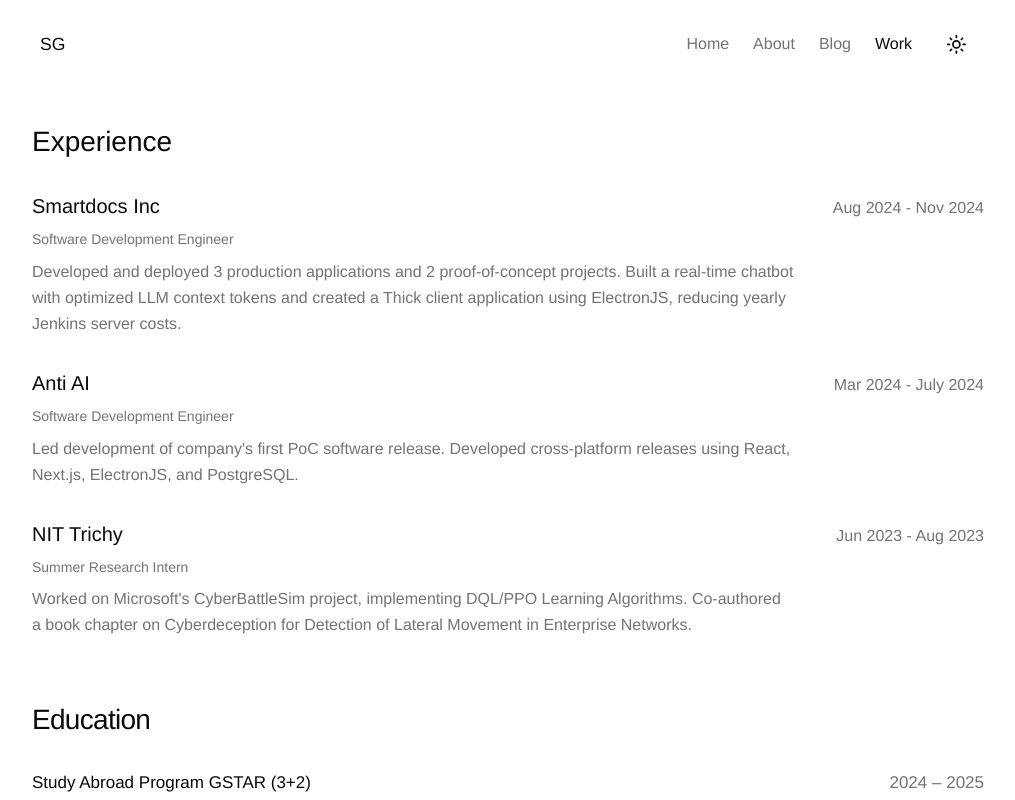
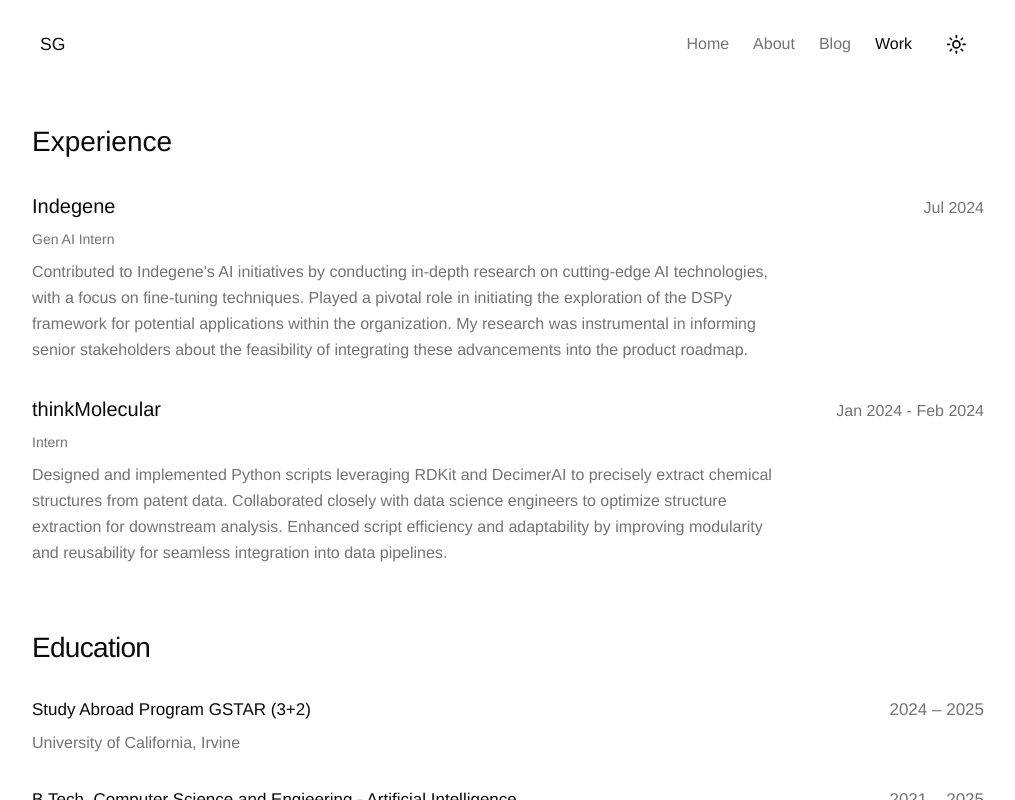
Before and after one commit to Aadigha-git/BharadwajGhali, a Next.js app: page /work in a window 1280 px wide. Shown: the top 800 px of the page, without its empty margins (132-1147 px from the left). Built offline with nearby package versions, Linux system fonts and the light colour scheme.

Commit message:
Update experience.ts

```diff
--- a/data/experience.ts
+++ b/data/experience.ts
@@ -1,30 +1,27 @@
 export interface Experience {
   company: string;
   role: string;
+  location: string;
   duration: string;
   description: string;
 }
 
 export const experiences: Experience[] = [
   {
-    company: "Smartdocs Inc",
-    role: "Software Development Engineer",
-    duration: "Aug 2024 - Nov 2024",
+    company: "Indegene",
+    role: "Gen AI Intern",
+    location: "Bengaluru, KA, IN",
+    duration: "Jul 2024",
     description:
-      "Developed and deployed 3 production applications and 2 proof-of-concept projects. Built a real-time chatbot with optimized LLM context tokens and created a Thick client application using ElectronJS, reducing yearly Jenkins server costs.",
+      "Contributed to Indegene's AI initiatives by conducting in-depth research on cutting-edge AI technologies, with a focus on fine-tuning techniques. Played a pivotal role in initiating the exploration of the DSPy framework for potential applications within the organization. My research was instrumental in informing senior stakeholders about the feasibility of integrating these advancements into the product roadmap.",
   },
   {
-    company: "Anti AI",
-    role: "Software Development Engineer",
-    duration: "Mar 2024 - July 2024",
+    company: "thinkMolecular",
+    role: "Intern",
+    location: "Bengaluru, KA, IN",
+    duration: "Jan 2024 - Feb 2024",
     description:
-      "Led development of company's first PoC software release. Developed cross-platform releases using React, Next.js, ElectronJS, and PostgreSQL.",
+      "Designed and implemented Python scripts leveraging RDKit and DecimerAI to precisely extract chemical structures from patent data. Collaborated closely with data science engineers to optimize structure extraction for downstream analysis. Enhanced script efficiency and adaptability by improving modularity and reusability for seamless integration into data pipelines.",
   },
-  {
-    company: "NIT Trichy",
-    role: "Summer Research Intern",
-    duration: "Jun 2023 - Aug 2023",
-    description:
-      "Worked on Microsoft's CyberBattleSim project, implementing DQL/PPO Learning Algorithms. Co-authored a book chapter on Cyberdeception for Detection of Lateral Movement in Enterprise Networks.",
-  },
+
 ];
```
